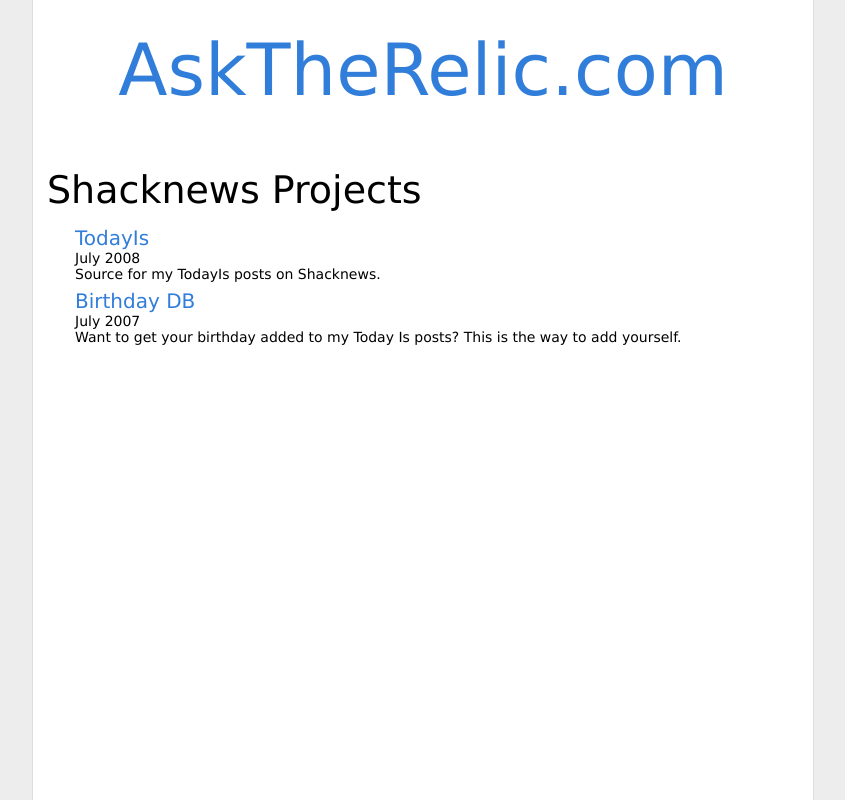
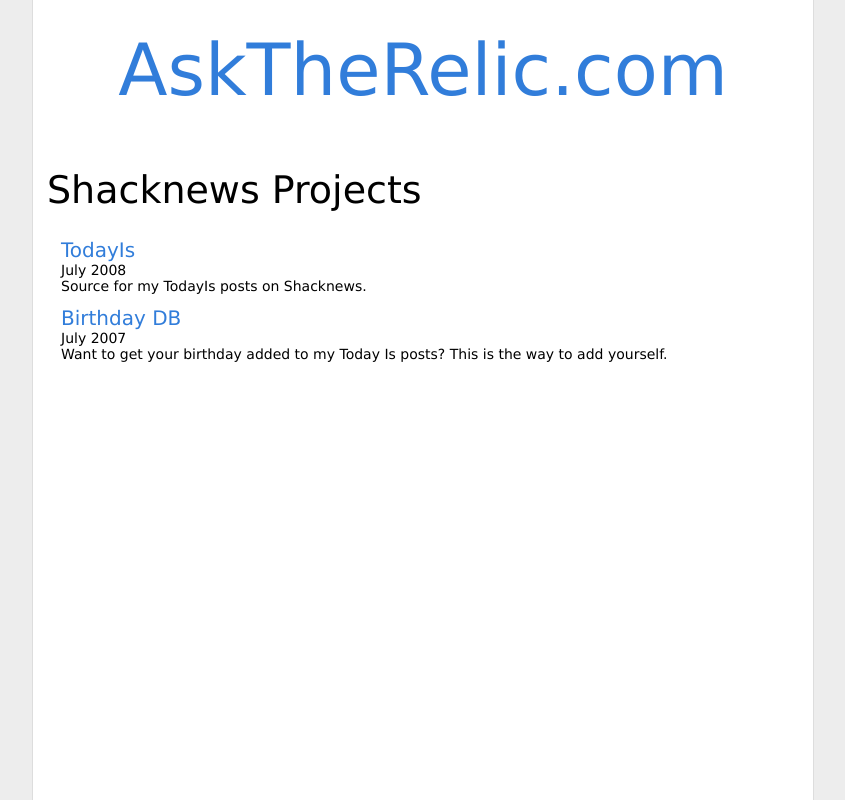
Before and after one commit to askedrelic/shack.asktherelic.com, a PHP site: page / in a window 1280 px wide. Shown: the whole page, without its empty margins (217-1062 px from the left). Run offline with PHP 8.4, Linux system fonts and the light colour scheme; some libraries are stand-ins or nearby versions.

Commit message:
Improving spacing

```diff
--- a/index.css
+++ b/index.css
@@ -72,6 +72,7 @@ h1 {
 
 h2 {
     font-size: 38px;
+    margin-bottom: 12px;
 }
 
 h3 {
@@ -105,7 +106,7 @@ h3 {
 
 .listed {
     clear: none;
-    margin: 0 0 0.5em 1em;
+    margin: 0 0 12px 0;
 }
 
 p {
```
